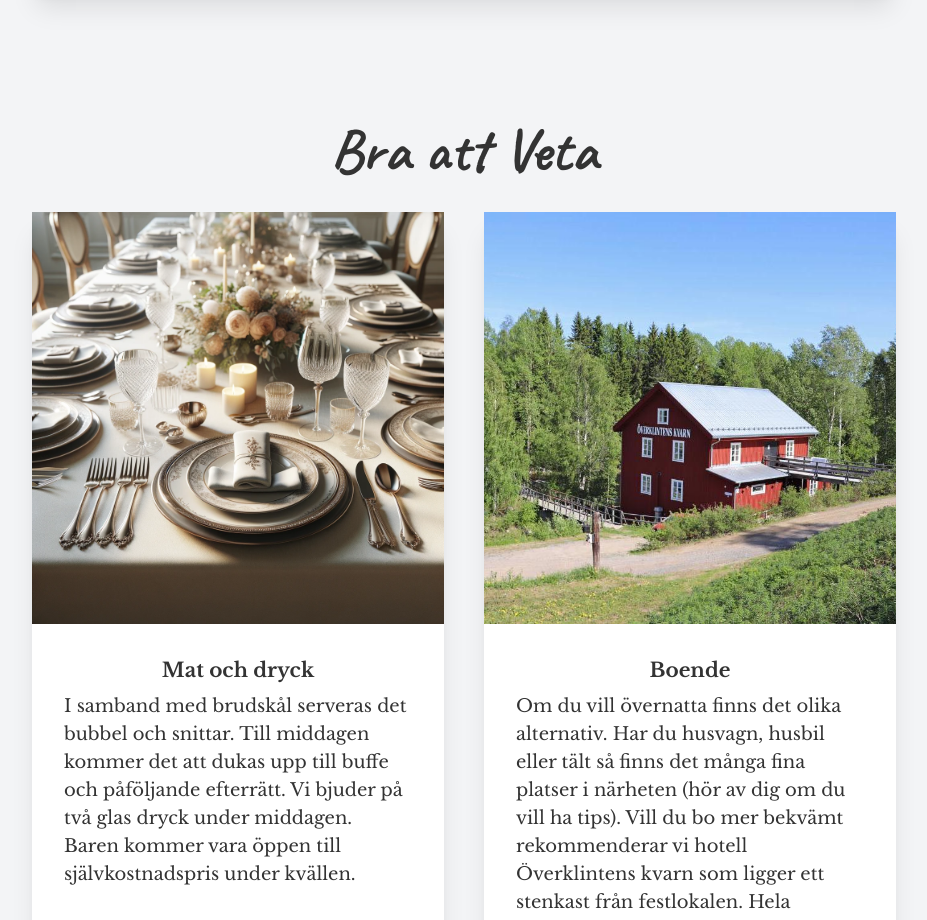
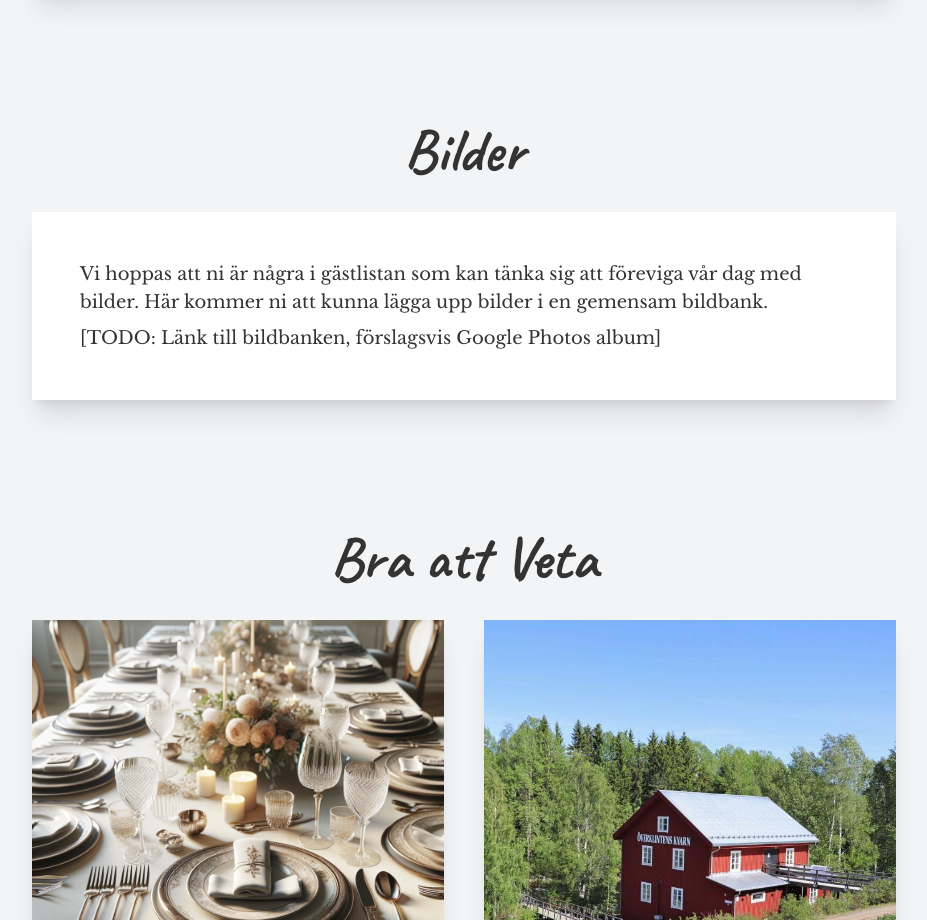
Before and after one commit to webel/danteamanda, a SvelteKit app: page / in a window 1280 px wide. Shown: the part 3800-4720 px from the top of the page, without its empty margins (336-1263 px from the left). Built offline with nearby package versions, Linux system fonts and the light colour scheme.

Commit message:
WIP: Images section.

```diff
--- /dev/null
+++ b/src/routes/+layout.ts
@@ -0,0 +1 @@
+export const prerender = true;
--- a/src/routes/+page.svelte
+++ b/src/routes/+page.svelte
@@ -70,6 +70,15 @@
 				</b>
 			</p></InfoSection
 		>
+
+		<h1 id="bilder" class="text-6xl text-center font-bold caveat mb-8">Bilder</h1>
+		<section class="mb-32 space-y-2 shadow-xl p-12 bg-white">
+			<p>
+				Vi hoppas att ni är några i gästlistan som kan tänka sig att föreviga vår dag med bilder.
+				Här kommer ni att kunna lägga upp bilder i en gemensam bildbank.
+			</p>
+			<p>[TODO: Länk till bildbanken, förslagsvis Google Photos album]</p>
+		</section>
 
 		<h1 class="text-6xl text-center font-bold caveat mb-8">Bra att Veta</h1>
 
```
